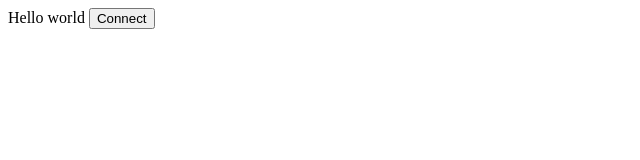
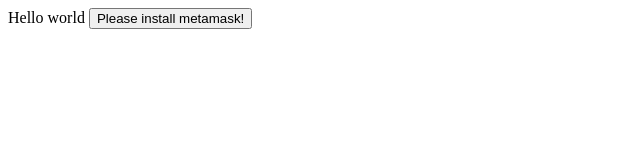
Before and after one commit to gmluqa/hardhat-fundme-frontend-html-js, a plain HTML site: page index.html in a window 1280 px wide. Both pictures are taken after a click on the button "Connect". Shown: the whole page, without its empty margins (0-640 px from the left). Drawn offline with Linux system fonts and the light colour scheme.

Commit message:
Now connect button changes DOM

```diff
--- a/index.html
+++ b/index.html
@@ -11,8 +11,10 @@
         if (typeof window.ethereum !== "undefined") {
           //connection script
           await window.ethereum.request({ method: "eth_requestAccounts" });
+          document.getElementById("connectButton").innerHTML = "Connected!";
         } else {
-          console.log("No metamask detected");
+          document.getElementById("connectButton").innerHTML =
+            "Please install metamask!";
         }
       }
     </script>
```
